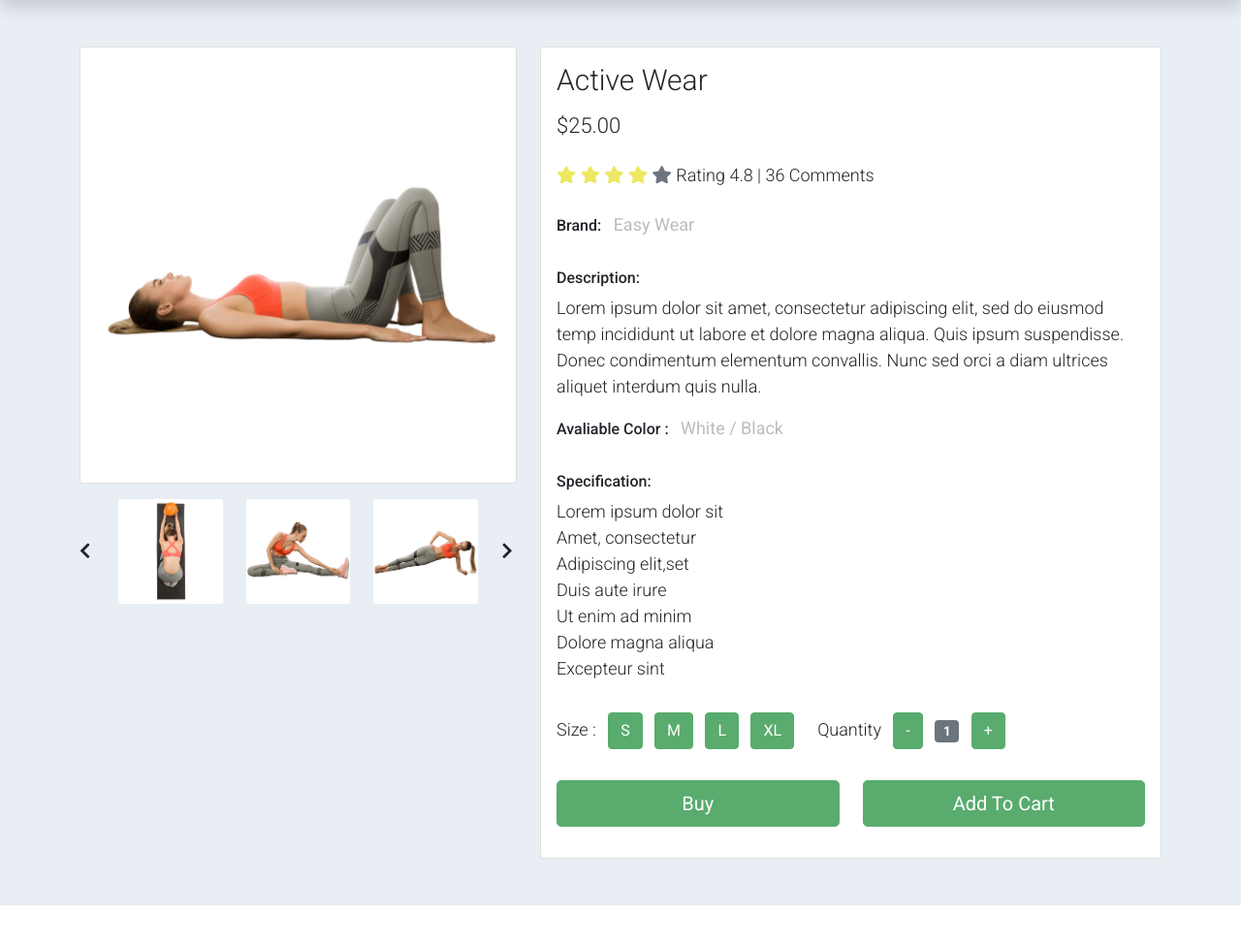
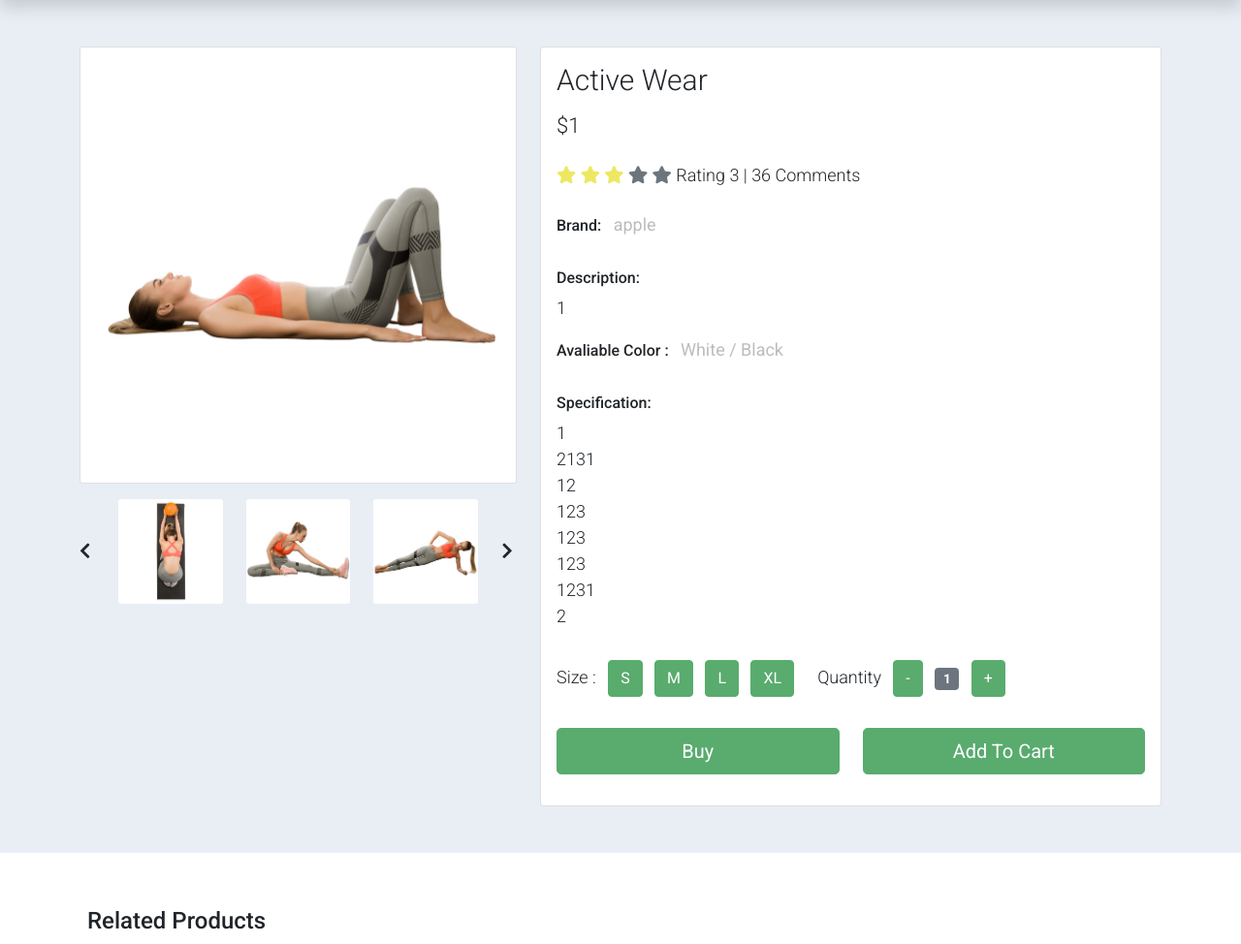
Before and after one commit to Kurban4ik/MyStore, a Django app: a page that uses MyStore/store/templates/store/based.html in a window 1280 px wide. Shown: the part 132-1106 px from the top of the page at 97% size. Run offline with Django 4.2, Linux system fonts and the light colour scheme; data comes from the database, SQL or seed files in the repository; both versions use the stored data as it was after the commit; some libraries are stand-ins or nearby versions.

Commit message:
1) refactored class Stuff: added rating 2) started work on shop-single 3) created shop_single function

```diff
--- a/MyStore/store/models.py
+++ b/MyStore/store/models.py
@@ -15,12 +15,13 @@ class Stuff(models.Model):
     compound = models.TextField(blank=True)
     quantity = models.IntegerField()
     brand = models.ForeignKey('Brands', on_delete=models.PROTECT, blank=True)
+    rating = models.SmallIntegerField()
 
     def __str__(self):
         return f'{self.name}, {self.price}'
 
     def get_absolute_url(self):
-        return reverse('shop_single', kwargs={'name':str(self.name) + str(self.pk)})
+        return reverse('shop_single', kwargs={'name':str(self.name) + '_' + str(self.pk)})
 
 
 class Type(models.Model):
--- a/MyStore/store/templates/store/based.html
+++ b/MyStore/store/templates/store/based.html
@@ -1,5 +1,6 @@
 <!DOCTYPE html>
 {% load static %}
+
 <html lang="en">
 
 <head>
--- a/MyStore/store/templates/store/shop-single.html
+++ b/MyStore/store/templates/store/shop-single.html
@@ -1,6 +1,5 @@
 {% extends 'store/based.html' %}
 {% load static %}
-
 {% block head %}
 <link rel="apple-touch-icon" href="{% static 'store/img/apple-icon.png' %}">
     <link rel="shortcut icon" type="image/x-icon" href="{% static 'store/img/favicon.ico' %}">
@@ -136,28 +135,27 @@
                 <div class="card">
                     <div class="card-body">
                         <h1 class="h2">Active Wear</h1>
-                        <p class="h3 py-2">$25.00</p>
+                        <p class="h3 py-2">${{stuff.price}}</p>
                         <p class="py-2">
+                            {% for i in rng %}
                             <i class="fa fa-star text-warning"></i>
-                            <i class="fa fa-star text-warning"></i>
-                            <i class="fa fa-star text-warning"></i>
-                            <i class="fa fa-star text-warning"></i>
+                            {% endfor %}
+                            {% for i in rv_rng %}
                             <i class="fa fa-star text-secondary"></i>
-                            <span class="list-inline-item text-dark">Rating 4.8 | 36 Comments</span>
+                            {% endfor %}
+                            <span class="list-inline-item text-dark">Rating {{ stuff.rating }} | 36 Comments</span>
                         </p>
                         <ul class="list-inline">
                             <li class="list-inline-item">
                                 <h6>Brand:</h6>
                             </li>
                             <li class="list-inline-item">
-                                <p class="text-muted"><strong>Easy Wear</strong></p>
+                                <p class="text-muted"><strong>{{ stuff.brand }}</strong></p>
                             </li>
                         </ul>
 
                         <h6>Description:</h6>
-                        <p>Lorem ipsum dolor sit amet, consectetur adipiscing elit, sed do eiusmod temp incididunt ut
-                            labore et dolore magna aliqua. Quis ipsum suspendisse. Donec condimentum elementum
-                            convallis. Nunc sed orci a diam ultrices aliquet interdum quis nulla.</p>
+                        <p>{{stuff.description}}</p>
                         <ul class="list-inline">
                             <li class="list-inline-item">
                                 <h6>Avaliable Color :</h6>
@@ -169,13 +167,10 @@
 
                         <h6>Specification:</h6>
                         <ul class="list-unstyled pb-3">
-                            <li>Lorem ipsum dolor sit</li>
-                            <li>Amet, consectetur</li>
-                            <li>Adipiscing elit,set</li>
-                            <li>Duis aute irure</li>
-                            <li>Ut enim ad minim</li>
-                            <li>Dolore magna aliqua</li>
-                            <li>Excepteur sint</li>
+                            {% for i in stuff.compound.split %}
+                            <li>{{i}}</li>
+                            {% endfor %}
+
                         </ul>
 
                         <form action="" method="GET">
--- a/MyStore/store/views.py
+++ b/MyStore/store/views.py
@@ -2,8 +2,12 @@ from django.http import HttpResponse, HttpResponseNotFound
 from django.shortcuts import render
 
 # TODO обязательно доработать выход на один товар
+# TODO добавить выборку на комментарии
 
 # Create your views here.
+from store.models import Stuff
+
+
 def main(req):
     dc = {'title': 'Zay Shop'}
     return render(req, 'store/index.html', dc)
@@ -29,7 +33,14 @@ def base(req):
 
 
 def shop_single(req, name):
-    dc = {'title': 'Zay Shop'}
+    name = name.split('_')
+    nm = name[0]
+    pk = int(name[1])
+    stuff = Stuff.objects.get(pk=pk)
+    dc = {'title': 'Zay Shop', 'stuff': stuff,
+          'rng': range(stuff.rating),
+          'rv_rng': range(5 - stuff.rating)
+          }
     return render(req, 'store/shop-single.html', dc)
 
 
```
Also changed, not shown: MyStore/store/templatetags/new_tags.py (added, +8 -0 lines), MyStore/db.sqlite3, MyStore/store/templatetags/__init__.py (added).
